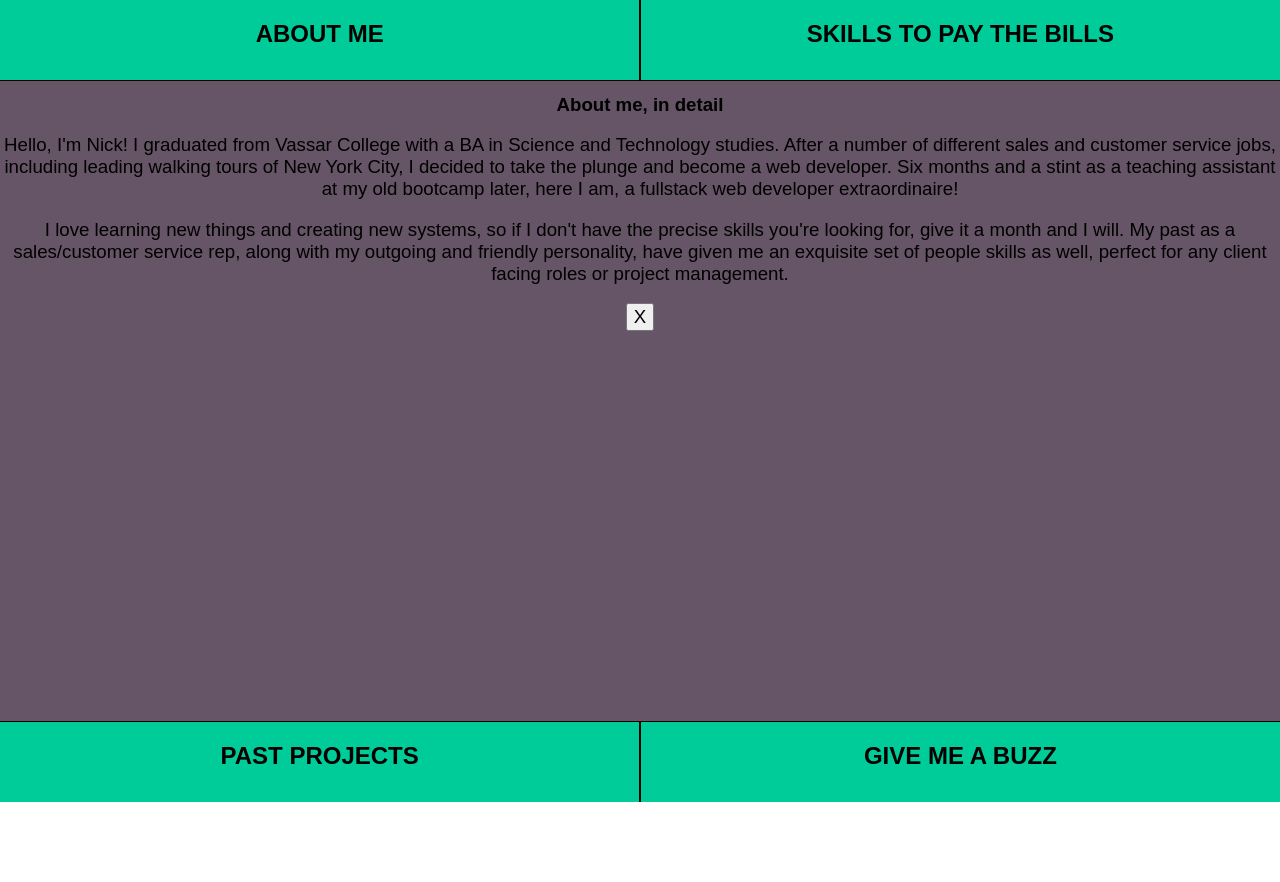
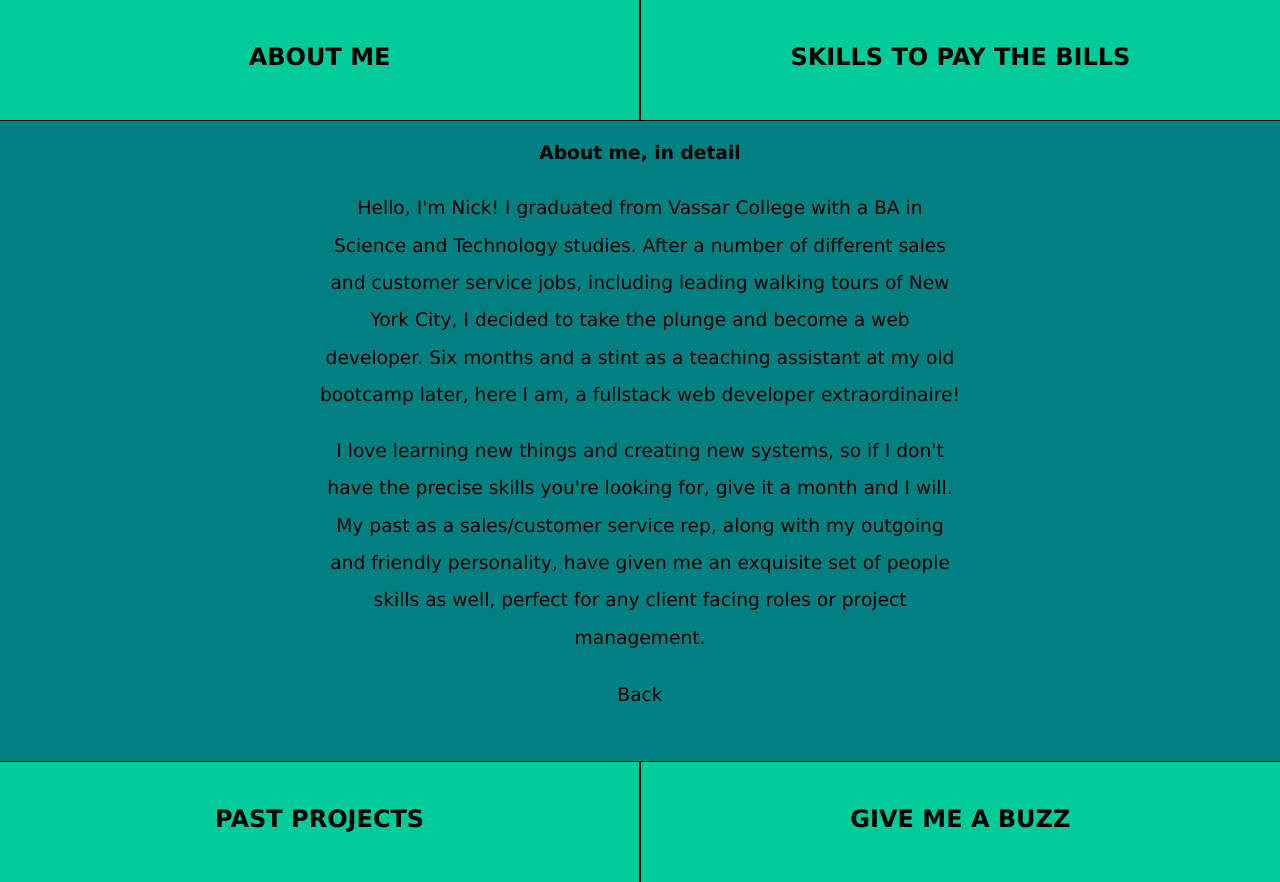
Before and after one commit to pognut/my-profile, a React (Create React App) app: page / in a window 1280 px wide. Both pictures are taken after a click on the element "ABOUT ME". Before the commit the page ends 802 px from the top, so only its background shows below. Built offline with nearby package versions, Linux system fonts and the light colour scheme.

Commit message:
2/16 final commit

```diff
--- a/src/App.css
+++ b/src/App.css
@@ -1,3 +1,7 @@
+body * {
+  font-family: verdana;
+}
+
 .App {
   text-align: center;
   height: 100vh;
@@ -30,7 +34,7 @@
 
 .App-header {
   background-color: rgb(0, 128, 128);
-  height: 80vh;
+  height: 70vh;
   /* 40vh? */
   /* padding: 20px; */
   position: relative;
@@ -51,13 +55,18 @@
   width: 100vw;
 }
 
-#square-space > .square{
+.square{
   display: inline-block;
-  height: 10%;
+  height: 15%;
   width: 49.9%;
   vertical-align: bottom;
   background-color: rgb(0, 204, 153);
+}
 
+.square h2 {
+  position: relative;
+  top: 25%;
+  transform: translateY(-25%);
 }
 
 #square-space > .square:nth-child(-n+2){
@@ -80,9 +89,22 @@
   height: 80vh;
   /* padding: 20px; */
   overflow: scroll;
-  background-color: #656;
+  background-color: rgb(0, 128, 128);
 }
 
 #big-square *{
   font-size: 14pt;
+  line-height: 2em;
+
 }
+
+#big-square > div {
+  width: 50%;
+  margin: 0 auto;
+}
+
+button {
+  display: inline;
+  background: none;
+  border: none;
+}
--- a/src/App.js
+++ b/src/App.js
@@ -41,7 +41,8 @@ class App extends Component {
               <div id="tagline">
               <h2>Nick Michel: Web Developer</h2>
               <h2>For all your coding needs</h2>
-              <a href={resume} download="Nick Michels Resume">Download my resume!</a>
+              <h4>Click a corner to see more me</h4>
+              <a href={resume} download="Nick Michels Resume">Or download my resume!</a>
               </div>
               <img src={picture} className="App-logo" alt="logo" />
             </div>
--- a/src/BigSquare.js
+++ b/src/BigSquare.js
@@ -20,7 +20,7 @@ class BigSquare extends Component {
       <div>
 
         {this.props.bigContent}
-        <button onClick={this.props.close}>X</button>
+        <button onClick={this.props.close}>Back</button>
       </div>
 
       )
--- a/src/content.js
+++ b/src/content.js
@@ -1,11 +1,13 @@
 import React, { Component } from 'react';
 
 // To do:
-// 1) refine content (big contact, small about, small projects)
-// 3) clean up text (better font, spacing etc)
+// 1) refine content (revise writing, screenshot projects) (last step before usability)
+// 2) clean up css (classes and ids, not child selectors everywhere)
+// 3) DONE clean up text (better font, spacing etc)
 // 4) why you should hire me section (memory line should have joke about never losing trivia night)
-// 5) clean up react so no if statement in return, all content should be loaded through big tile(?)
-// 6) resume display/download (in about me)
+// 5) clean up react so no if statement in return, all content should be loaded through big tile(?), clean up spare files and rename obvious create-react-app files
+// 6) DONE resume display/download (in about me)
+
 
 
 // headers all caps
@@ -84,7 +86,7 @@ var bigProjects=[
 </div>]
 
 var bigContact=[
-<h2>This is the same info as before. Seriously, nothing new.</h2>,
+<h2>Here's how you can get in touch</h2>,
 <div>
 <h4>By email: <a href="mailto:nickmichel100@gmail.com">nickmichel100@gmail.com</a></h4>
 <h4>Or phone: 561-596-0368</h4>
```
Also changed, not shown: src/BigSquare.css (+8 -2 lines).
